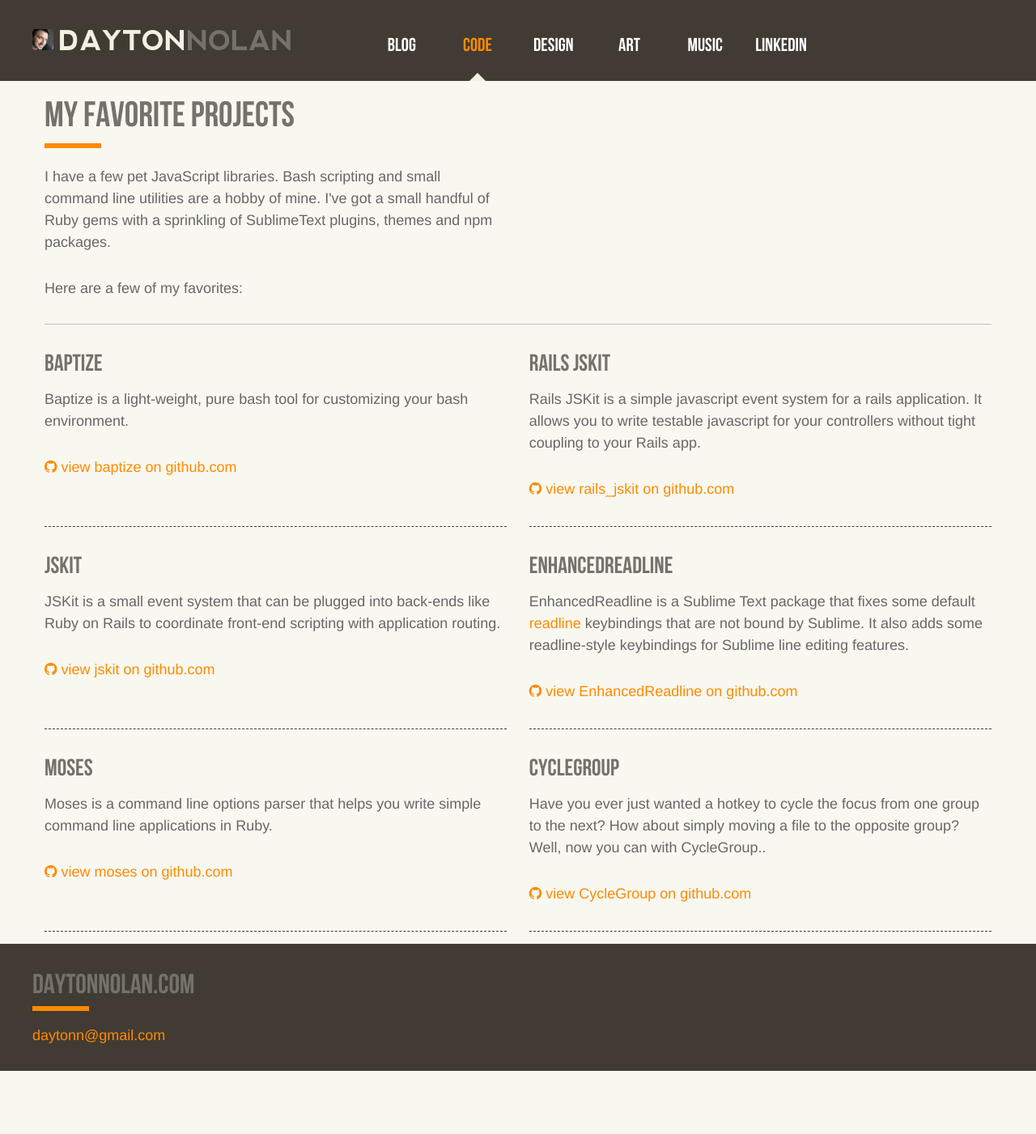
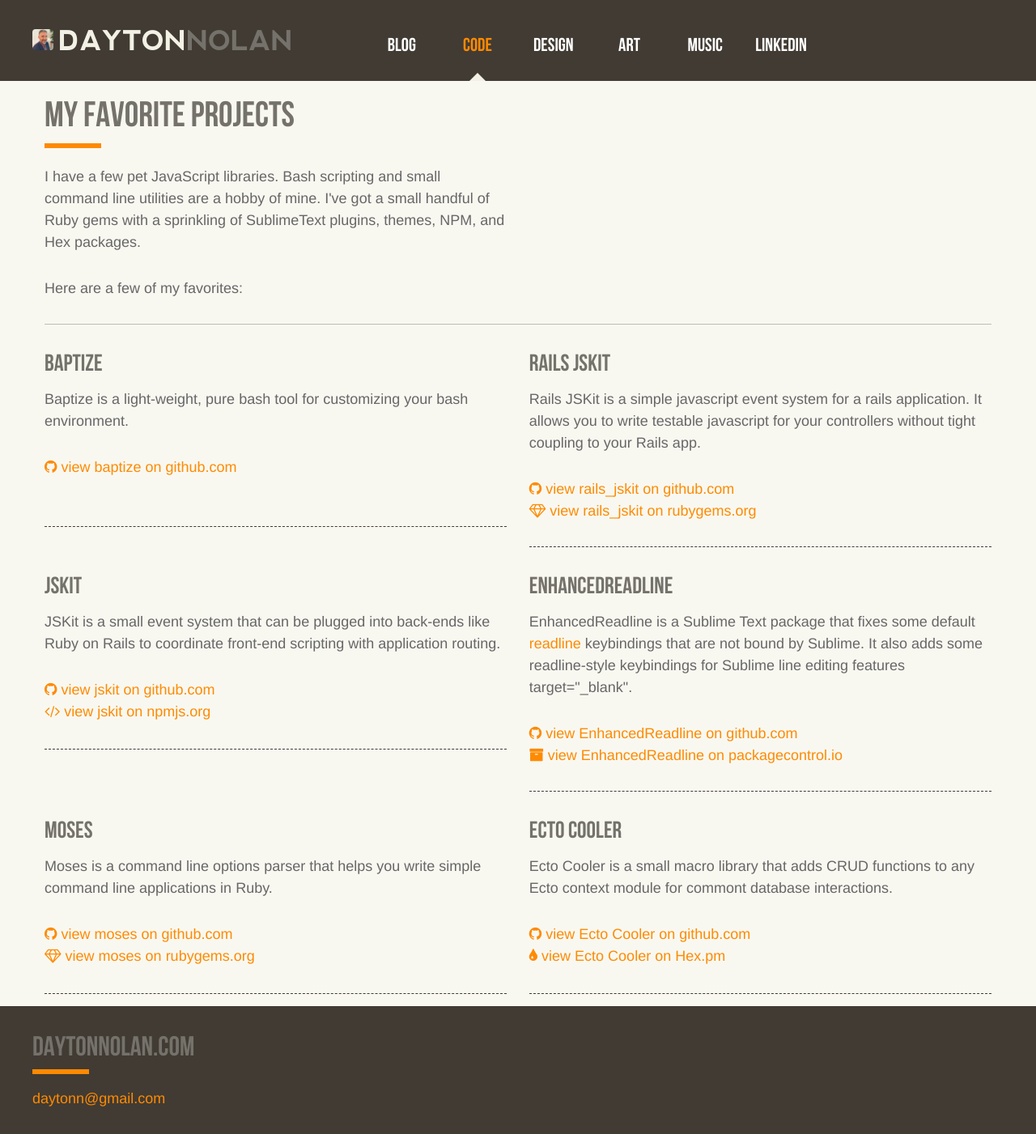
Before and after one commit to daytonn/daytonn.github.io, a Jekyll site: the page built from code.md, in a window 1280 px wide. Shown: the whole page at 81% size. Built offline with Jekyll 4.4.1, drawn with Linux system fonts in a browser that asks for light colours; nearby versions of some CDN libraries; before the commit the page ends 1323 px from its top, so only the background shows below that.

Commit message:
Update image and code projects

```diff
--- a/code.md
+++ b/code.md
@@ -8,7 +8,7 @@
 
 <div class="page-description">
     <p>
-        I have a few pet JavaScript libraries. Bash scripting and small command line utilities are a hobby of mine. I've got a small handful of Ruby gems with a sprinkling of SublimeText plugins, themes and npm packages.
+        I have a few pet JavaScript libraries. Bash scripting and small command line utilities are a hobby of mine. I've got a small handful of Ruby gems with a sprinkling of SublimeText plugins, themes, NPM, and Hex packages.
     </p>
 
     <p>
@@ -22,7 +22,7 @@
         Baptize is a light-weight, pure bash tool for customizing your bash environment.
     </p>
 
-    <a href="https://github.com/daytonn/baptize" class="">
+    <a href="https://github.com/daytonn/baptize" class="" target="_blank">
         <i class="fa fa-github"></i> view baptize on github.com
     </a>
 </section>
@@ -34,8 +34,13 @@
         Rails JSKit is a simple javascript event system for a rails application. It allows you to write testable javascript for your controllers without tight coupling to your Rails app.
     </p>
 
-    <a href="https://github.com/daytonn/rails_jskit" class="">
+    <a href="https://github.com/daytonn/rails_jskit" class="" target="_blank">
         <i class="fa fa-github"></i> view rails_jskit on github.com
+    </a>
+    <br />
+
+    <a href="https://rubygems.org/gems/rails_jskit" class="" target="_blank">
+        <i class="fa fa-diamond"></i> view rails_jskit on rubygems.org
     </a>
 </section>
 
@@ -45,8 +50,12 @@
     <p>
         JSKit is a small event system that can be plugged into back-ends like Ruby on Rails to coordinate front-end scripting with application routing.
     </p>
-    <a href="https://github.com/daytonn/jskit" class="">
+    <a href="https://github.com/daytonn/jskit" class="" target="_blank">
         <i class="fa fa-github"></i> view jskit on github.com
+    </a>
+    <br />
+    <a href="https://www.npmjs.com/package/jskit" class="" target="_blank">
+        <i class="fa fa-code"></i> view jskit on npmjs.org
     </a>
 </section>
 
@@ -54,11 +63,17 @@
     <h3>EnhancedReadline</h3>
 
     <p>
-        EnhancedReadline is a Sublime Text package that fixes some default <a href="https://cnswww.cns.cwru.edu/php/chet/readline/rltop.html" target="_blank">readline</a> keybindings that are not bound by Sublime. It also adds some readline-style keybindings for Sublime line editing features.
+        EnhancedReadline is a Sublime Text package that fixes some default <a href="https://cnswww.cns.cwru.edu/php/chet/readline/rltop.html" target="_blank">readline</a> keybindings that are not bound by Sublime. It also adds some readline-style keybindings for Sublime line editing features target="_blank".
     </p>
 
-    <a href="https://github.com/daytonn/EnhancedReadline" class="">
+    <a href="https://github.com/daytonn/EnhancedReadline" class="" target="_blank">
         <i class="fa fa-github"></i> view EnhancedReadline on github.com
+    </a>
+
+    <br />
+
+    <a href="https://packagecontrol.io/packages/EnhancedReadline" class="" target="_blank">
+        <i class="fa fa-archive"></i> view EnhancedReadline on packagecontrol.io
     </a>
 </section>
 
@@ -69,19 +84,29 @@
         Moses is a command line options parser that helps you write simple command line applications in Ruby.
     </p>
 
-    <a href="https://github.com/daytonn/moses" class="">
+    <a href="https://github.com/daytonn/moses" class="" target="_blank">
         <i class="fa fa-github"></i> view moses on github.com
+    </a>
+
+    <br />
+
+    <a href="https://rubygems.org/gems/moses" class="" target="_blank">
+        <i class="fa fa-diamond"></i> view moses on rubygems.org
     </a>
 </section>
 
 <section class="project">
-    <h3>CycleGroup</h3>
+    <h3>Ecto Cooler</h3>
 
     <p>
-        Have you ever just wanted a hotkey to cycle the focus from one group to the next? How about simply moving a file to the opposite group? Well, now you can with CycleGroup..
+        Ecto Cooler is a small macro library that adds CRUD functions to any Ecto context module for commont database interactions.
     </p>
 
-    <a href="https://github.com/daytonn/CycleGroup" class="">
-        <i class="fa fa-github"></i> view CycleGroup on github.com
+    <a href="https://github.com/daytonn/ecto_cooler" class="" target="_blank">
+        <i class="fa fa-github"></i> view Ecto Cooler on github.com
+    </a>
+    <br />
+    <a href="https://hex.pm/packages/ecto_cooler" target="_blank">
+        <i class="fa fa-tint"></i> view Ecto Cooler on Hex.pm
     </a>
 </section>
```
Also changed, not shown: images/favicon.png, images/profile-image.jpg.
